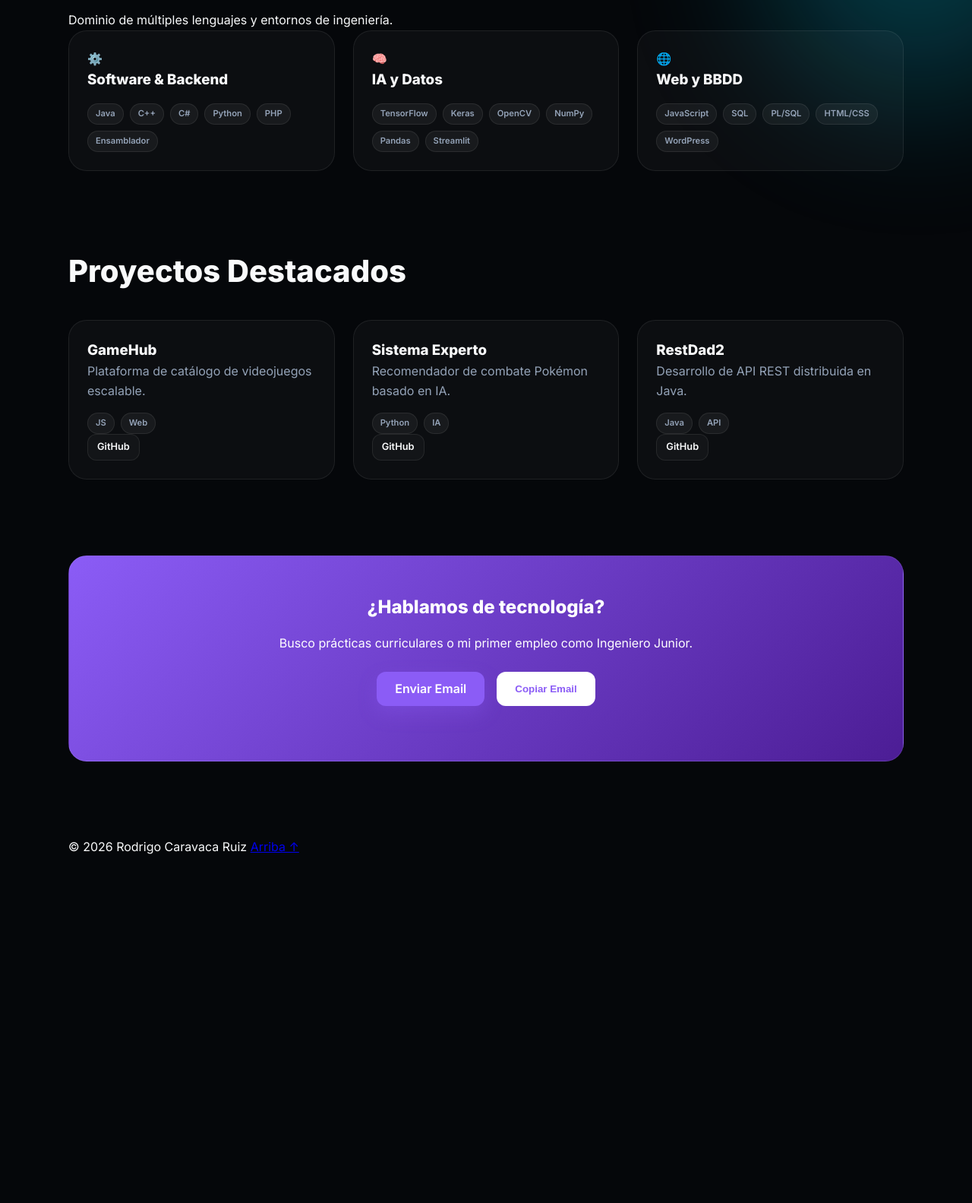
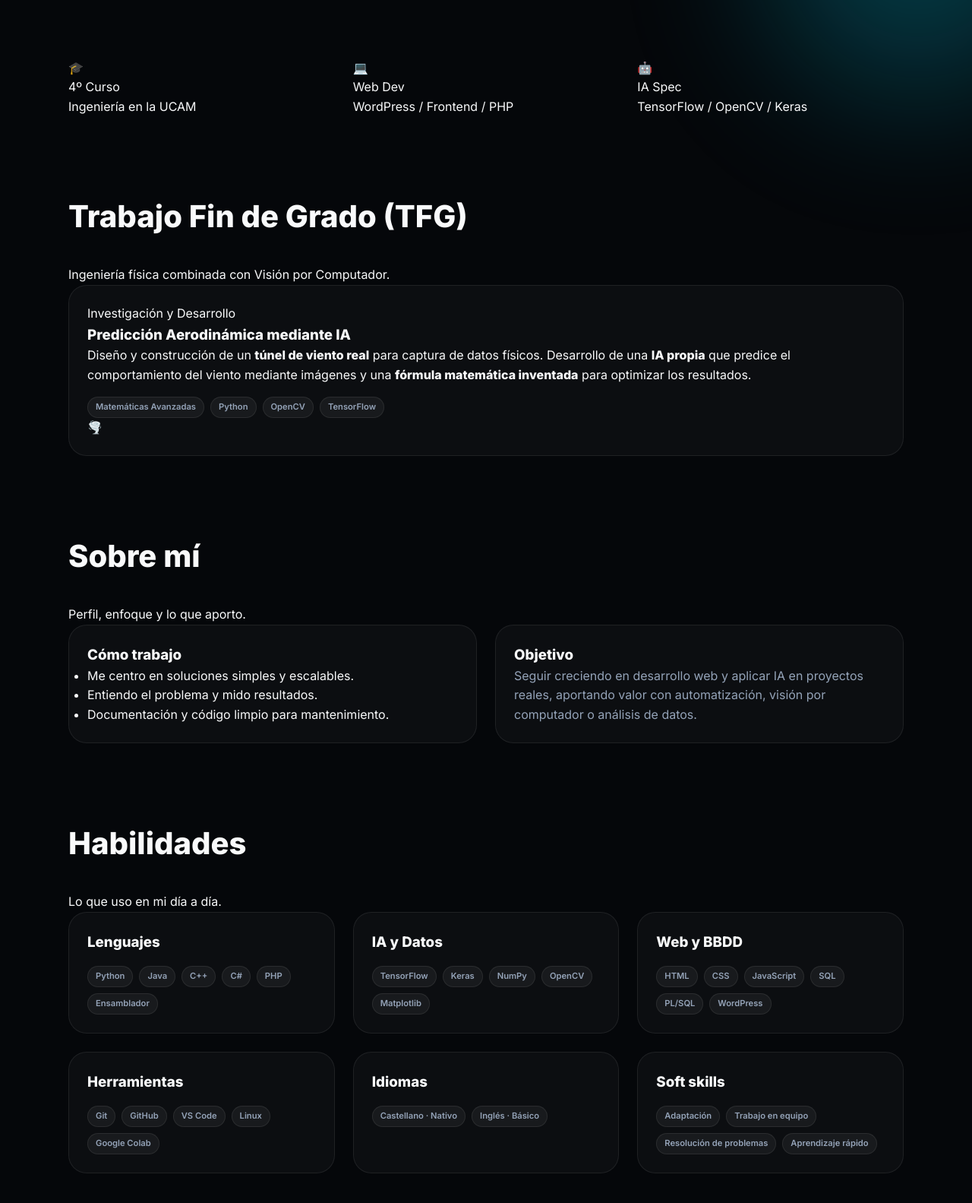
Before and after one commit to Serroyel12/portfolio, a plain HTML site: page index.html in a window 1280 px wide. Shown: the part 756-2339 px from the top of the page at 76% size. Before the commit the page ends 1944 px from the top, so only its background shows below. Drawn offline with Linux system fonts and the light colour scheme.

Commit message:
feat: añadir sección destacada de TFG, métricas de ingeniería y limpieza de Hero

```diff
--- a/index.html
+++ b/index.html
@@ -3,7 +3,7 @@
 <head>
   <meta charset="utf-8" />
   <meta name="viewport" content="width=device-width, initial-scale=1" />
-  <title>Rodrigo Caravaca Ruiz · Portfolio Ingeniero</title>
+  <title>Rodrigo Caravaca Ruiz · Portfolio Ingeniería Informática</title>
   <link rel="preconnect" href="https://fonts.googleapis.com">
   <link rel="preconnect" href="https://fonts.gstatic.com" crossorigin>
   <link href="https://fonts.googleapis.com/css2?family=Inter:wght@400;600;800&display=swap" rel="stylesheet">
@@ -23,7 +23,8 @@
     </a>
     <nav class="nav-links" id="navLinks">
       <a href="#sobre-mi">Sobre mí</a>
-      <a href="#habilidades">Conocimientos</a>
+      <a href="#habilidades">Habilidades</a>
+      <a href="#tfg">TFG</a>
       <a href="#experiencia">Experiencia</a>
       <a href="#proyectos">Proyectos</a>
       <a href="#contacto">Contacto</a>
@@ -40,100 +41,233 @@
       <div class="hero-left">
         <div class="pill">
           <span class="ping"></span>
-          <span>4º Ingeniería Informática (UCAM)</span>
+          <span>Disponible para prácticas / junior</span>
         </div>
-        <h1>Rodrigo Caravaca <br><span class="muted">Software & IA</span></h1>
-        <p class="lead">Especializado en construir soluciones robustas, desde backend en Java/C++ hasta modelos de Inteligencia Artificial con TensorFlow.</p>
+        <h1>Rodrigo Caravaca Ruiz<br><span class="muted">Ingeniería Informática</span></h1>
+        <p class="lead">Estudiante de último año con enfoque en desarrollo web y pasión por la IA. Me gusta construir soluciones prácticas, claras y mantenibles.</p>
+
         <div class="cta-row">
-          <a class="btn primary" href="#contacto">Hablemos</a>
+          <a class="btn primary" href="#contacto">Contactar</a>
           <a class="btn" href="CV_RodrigoCaravacaRuiz.pdf" download>Descargar CV</a>
         </div>
+
         <div class="social-row">
+          <a class="chip" href="https://www.linkedin.com/in/rodrigo-caravaca-1a421b3b2/" target="_blank">LinkedIn</a>
           <a class="chip" href="https://github.com/Serroyel12" target="_blank">GitHub</a>
-          <a class="chip" href="https://www.linkedin.com/in/rodrigo-caravaca-1a421b3b2/" target="_blank">LinkedIn</a>
+          <a class="chip" href="mailto:rodrigocaravacaruiz12@gmail.com">Email</a>
         </div>
       </div>
 
       <aside class="hero-card">
         <div class="avatar">
-          <img src="assets/avatar.jpg" alt="Rodrigo Caravaca">
+          <img src="assets/avatar.jpg" alt="Foto de Rodrigo">
         </div>
-        <h3>Ingeniero en formación</h3>
-        <p class="small muted">Murcia, España</p>
+        <div class="card-block">
+          <h2 class="card-title">Resumen</h2>
+          <p class="small muted">Formación sólida en software y experiencia práctica en entornos web. Motivado por aprendizaje continuo y resolución de problemas.</p>
+        </div>
+        <div class="card-block">
+          <h2 class="card-title">Stack Principal</h2>
+          <div class="tags">
+            <span class="tag">Python</span><span class="tag">Java</span><span class="tag">C++</span><span class="tag">PHP</span><span class="tag">JS</span><span class="tag">SQL</span>
+          </div>
+        </div>
       </aside>
+    </section>
+
+    <section class="section reveal">
+      <div class="grid three">
+        <div class="metric-card">
+          <span class="metric-icon">🎓</span>
+          <div class="metric-num">4º Curso</div>
+          <div class="metric-label">Ingeniería en la UCAM</div>
+        </div>
+        <div class="metric-card">
+          <span class="metric-icon">💻</span>
+          <div class="metric-num">Web Dev</div>
+          <div class="metric-label">WordPress / Frontend / PHP</div>
+        </div>
+        <div class="metric-card">
+          <span class="metric-icon">🤖</span>
+          <div class="metric-num">IA Spec</div>
+          <div class="metric-label">TensorFlow / OpenCV / Keras</div>
+        </div>
+      </div>
+    </section>
+
+    <section id="tfg" class="section reveal">
+      <div class="section-head">
+        <h2>Trabajo Fin de Grado (TFG)</h2>
+        <p>Ingeniería física combinada con Visión por Computador.</p>
+      </div>
+      <article class="card tfg-highlight">
+        <div class="tfg-content">
+          <div class="tfg-text">
+            <span class="badge">Investigación y Desarrollo</span>
+            <h3>Predicción Aerodinámica mediante IA</h3>
+            <p>Diseño y construcción de un <strong>túnel de viento real</strong> para captura de datos físicos. Desarrollo de una <strong>IA propia</strong> que predice el comportamiento del viento mediante imágenes y una <strong>fórmula matemática inventada</strong> para optimizar los resultados.</p>
+            <div class="tags" style="margin-top: 15px;">
+              <span class="tag">Matemáticas Avanzadas</span>
+              <span class="tag">Python</span>
+              <span class="tag">OpenCV</span>
+              <span class="tag">TensorFlow</span>
+            </div>
+          </div>
+          <div class="tfg-visual">
+            <div class="wind-icon">🌪️</div>
+          </div>
+        </div>
+      </article>
+    </section>
+
+    <section id="sobre-mi" class="section reveal">
+      <div class="section-head">
+        <h2>Sobre mí</h2>
+        <p>Perfil, enfoque y lo que aporto.</p>
+      </div>
+      <div class="grid two">
+        <article class="card">
+          <h3>Cómo trabajo</h3>
+          <ul class="list">
+            <li>Me centro en soluciones simples y escalables.</li>
+            <li>Entiendo el problema y mido resultados.</li>
+            <li>Documentación y código limpio para mantenimiento.</li>
+          </ul>
+        </article>
+        <article class="card">
+          <h3>Objetivo</h3>
+          <p class="muted">Seguir creciendo en desarrollo web y aplicar IA en proyectos reales, aportando valor con automatización, visión por computador o análisis de datos.</p>
+        </article>
+      </div>
     </section>
 
     <section id="habilidades" class="section reveal">
       <div class="section-head">
-        <h2>Especialización Técnica</h2>
-        <p>Dominio de múltiples lenguajes y entornos de ingeniería.</p>
+        <h2>Habilidades</h2>
+        <p>Lo que uso en mi día a día.</p>
       </div>
       <div class="grid three">
         <article class="card skill-card">
-          <div class="skill-icon">⚙️</div>
-          <h3>Software & Backend</h3>
+          <h3>Lenguajes</h3>
           <div class="tags">
-            <span class="tag">Java</span><span class="tag">C++</span><span class="tag">C#</span><span class="tag">Python</span><span class="tag">PHP</span><span class="tag">Ensamblador</span>
+            <span class="tag">Python</span><span class="tag">Java</span><span class="tag">C++</span><span class="tag">C#</span><span class="tag">PHP</span><span class="tag">Ensamblador</span>
           </div>
         </article>
         <article class="card skill-card">
-          <div class="skill-icon">🧠</div>
           <h3>IA y Datos</h3>
           <div class="tags">
-            <span class="tag">TensorFlow</span><span class="tag">Keras</span><span class="tag">OpenCV</span><span class="tag">NumPy</span><span class="tag">Pandas</span><span class="tag">Streamlit</span>
+            <span class="tag">TensorFlow</span><span class="tag">Keras</span><span class="tag">NumPy</span><span class="tag">OpenCV</span><span class="tag">Matplotlib</span>
           </div>
         </article>
         <article class="card skill-card">
-          <div class="skill-icon">🌐</div>
           <h3>Web y BBDD</h3>
           <div class="tags">
-            <span class="tag">JavaScript</span><span class="tag">SQL</span><span class="tag">PL/SQL</span><span class="tag">HTML/CSS</span><span class="tag">WordPress</span>
+            <span class="tag">HTML</span><span class="tag">CSS</span><span class="tag">JavaScript</span><span class="tag">SQL</span><span class="tag">PL/SQL</span><span class="tag">WordPress</span>
           </div>
+        </article>
+        <article class="card skill-card">
+          <h3>Herramientas</h3>
+          <div class="tags">
+            <span class="tag">Git</span><span class="tag">GitHub</span><span class="tag">VS Code</span><span class="tag">Linux</span><span class="tag">Google Colab</span>
+          </div>
+        </article>
+        <article class="card skill-card">
+          <h3>Idiomas</h3>
+          <div class="tags">
+            <span class="tag">Castellano · Nativo</span><span class="tag">Inglés · Básico</span>
+          </div>
+        </article>
+        <article class="card skill-card">
+          <h3>Soft skills</h3>
+          <div class="tags">
+            <span class="tag">Adaptación</span><span class="tag">Trabajo en equipo</span><span class="tag">Resolución de problemas</span><span class="tag">Aprendizaje rápido</span>
+          </div>
+        </article>
+      </div>
+    </section>
+
+    <section id="experiencia" class="section reveal">
+      <div class="section-head">
+        <h2>Experiencia</h2>
+        <p>Entornos reales de trabajo.</p>
+      </div>
+      <article class="card">
+        <div style="display:flex; justify-content:space-between; align-items:flex-start; flex-wrap:wrap; gap:10px;">
+          <div>
+            <h3>Desarrollador Web en Prácticas</h3>
+            <p class="muted">2022 · Murcia | Gestión web</p>
+          </div>
+          <span class="tag">WordPress</span>
+        </div>
+        <ul class="list" style="margin-top:15px;">
+          <li>Mantenimiento y personalización de sitios con WordPress.</li>
+          <li>Apoyo en análisis y resolución de incidencias técnicas.</li>
+          <li>Desarrollo de aplicaciones siguiendo estándares web.</li>
+        </ul>
+      </article>
+    </section>
+
+    <section id="educacion" class="section reveal">
+      <div class="section-head">
+        <h2>Educación</h2>
+        <p>Formación académica.</p>
+      </div>
+      <div class="grid two">
+        <article class="card">
+          <h3>Grado en Ingeniería Informática</h3>
+          <p class="small">UCAM · 2022–2026 · Murcia</p>
+          <p class="muted small">4º curso. Interés especial en IA y desarrollo innovador.</p>
+        </article>
+        <article class="card">
+          <h3>Técnico en Aplicaciones Web</h3>
+          <p class="small">Aliad Conocimiento · 2022 · Murcia</p>
+          <p class="muted small">Base sólida en desarrollo web y proyectos.</p>
+        </article>
+        <article class="card">
+          <h3>Bachillerato Ciencias y Tecnología</h3>
+          <p class="small">IES Infante Don Juan Manuel · 2019–2021</p>
+          <p class="muted small">Fundamentos técnicos y científicos.</p>
         </article>
       </div>
     </section>
 
     <section id="proyectos" class="section reveal">
       <div class="section-head">
-        <h2>Proyectos Destacados</h2>
+        <h2>Proyectos destacados</h2>
       </div>
       <div class="grid three">
-        <article class="card project-card">
+        <article class="card">
           <h3>GameHub</h3>
-          <p class="small muted">Plataforma de catálogo de videojuegos escalable.</p>
-          <div class="tags"><span class="tag">JS</span><span class="tag">Web</span></div>
-          <a class="btn small" href="https://github.com/Serroyel12/gamehub" target="_blank">GitHub</a>
+          <p class="small muted">Plataforma de videojuegos escalable.</p>
+          <a class="btn small" href="https://github.com/Serroyel12/gamehub" target="_blank" style="margin-top:10px;">GitHub</a>
         </article>
-        <article class="card project-card">
-          <h3>Sistema Experto</h3>
-          <p class="small muted">Recomendador de combate Pokémon basado en IA.</p>
-          <div class="tags"><span class="tag">Python</span><span class="tag">IA</span></div>
-          <a class="btn small" href="https://github.com/Serroyel12/sistema-experto-pokemon" target="_blank">GitHub</a>
+        <article class="card">
+          <h3>Sistema Experto Pokémon</h3>
+          <p class="small muted">Recomendador basado en IA.</p>
+          <a class="btn small" href="https://github.com/Serroyel12/sistema-experto-pokemon" target="_blank" style="margin-top:10px;">GitHub</a>
         </article>
-        <article class="card project-card">
+        <article class="card">
           <h3>RestDad2</h3>
-          <p class="small muted">Desarrollo de API REST distribuida en Java.</p>
-          <div class="tags"><span class="tag">Java</span><span class="tag">API</span></div>
-          <a class="btn small" href="https://github.com/Serroyel12/RestDad2" target="_blank">GitHub</a>
+          <p class="small muted">API REST distribuida en Java.</p>
+          <a class="btn small" href="https://github.com/Serroyel12/RestDad2" target="_blank" style="margin-top:10px;">GitHub</a>
         </article>
       </div>
     </section>
 
     <section id="contacto" class="section reveal">
       <div class="card contact-banner">
-        <h2>¿Hablamos de tecnología?</h2>
-        <p>Busco prácticas curriculares o mi primer empleo como Ingeniero Junior.</p>
+        <h2>¿Trabajamos juntos?</h2>
         <div class="contact-row">
-          <a class="btn primary" href="mailto:rodrigocaravacaruiz12@gmail.com">Enviar Email</a>
-          <button class="btn" id="copyEmailBtn">Copiar Email</button>
+          <a class="btn primary" href="mailto:rodrigocaravacaruiz12@gmail.com">Enviar email</a>
+          <button class="btn" id="copyEmailBtn">Copiar email</button>
         </div>
-        <p id="copyMsg" class="small"></p>
+        <p id="copyMsg" class="small" style="color:white;"></p>
       </div>
     </section>
 
     <footer class="footer">
       <span>© <span id="year"></span> Rodrigo Caravaca Ruiz</span>
-      <a href="#top">Arriba ↑</a>
+      <a href="#top">Volver arriba ↑</a>
     </footer>
   </main>
 
```
